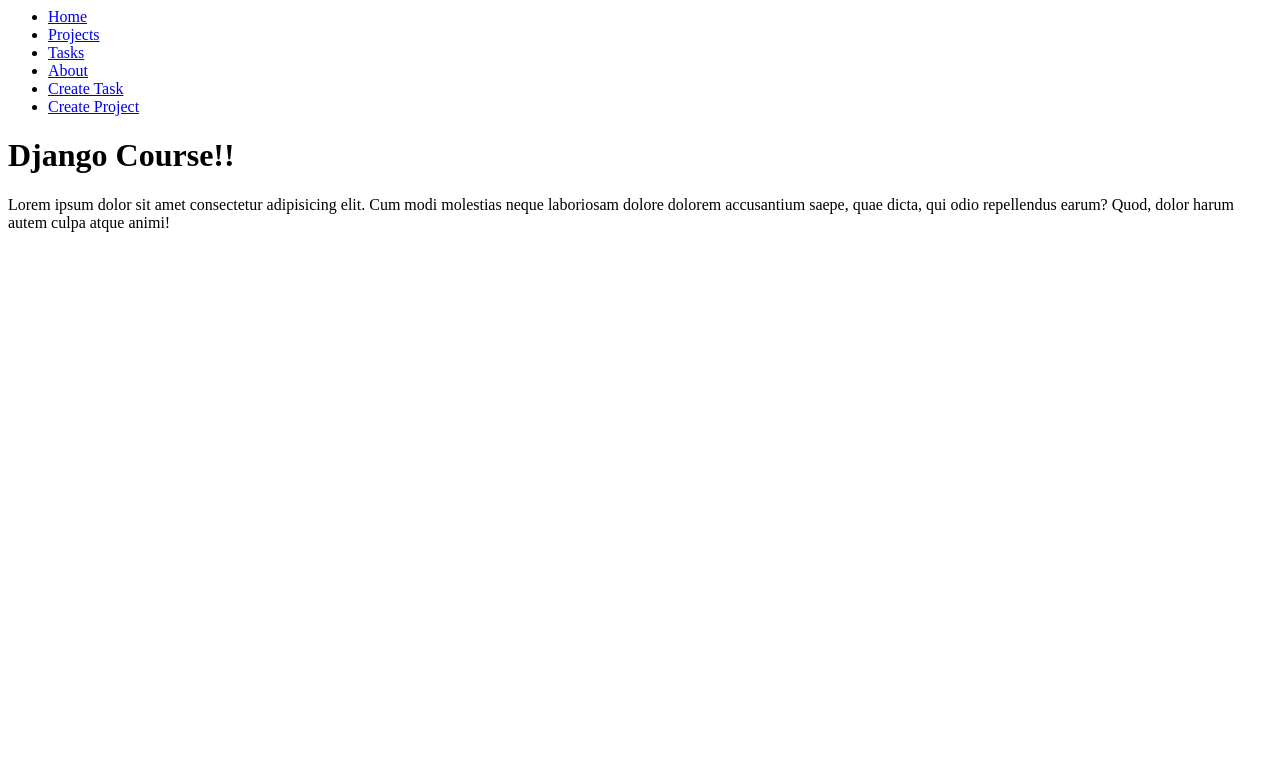
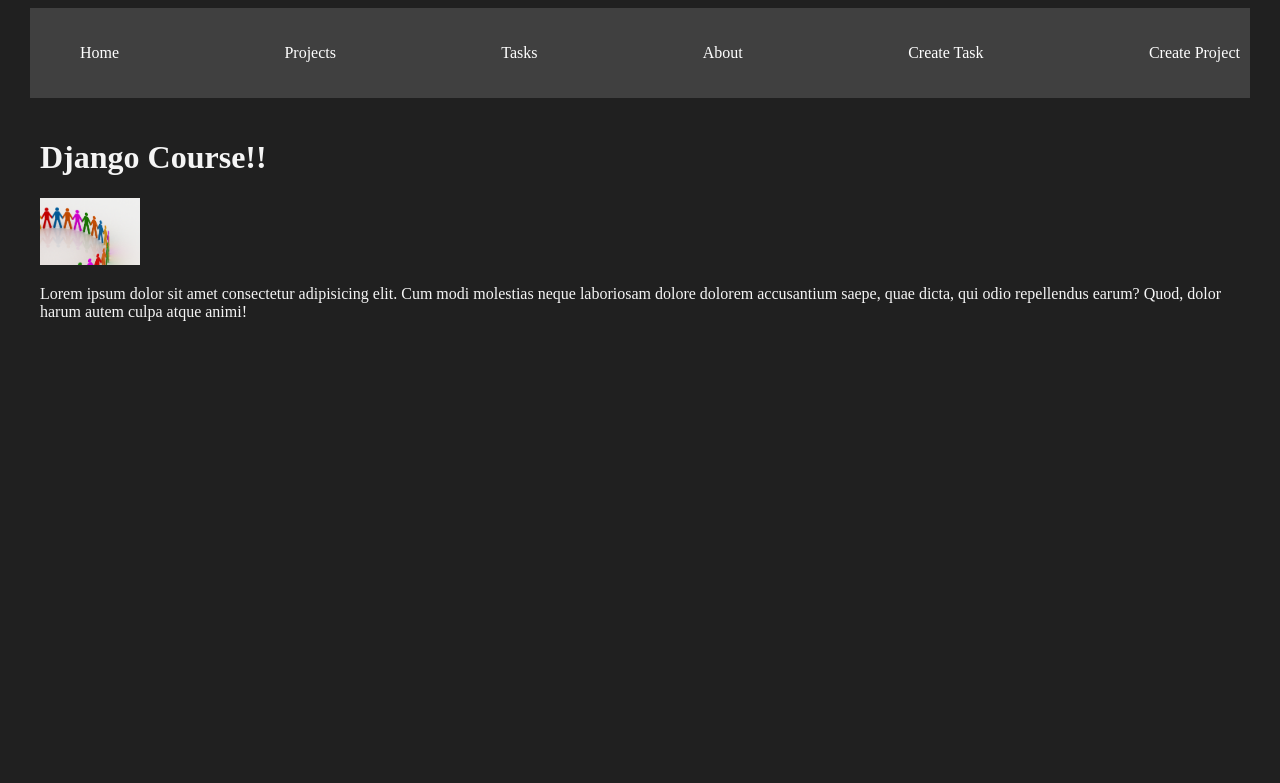
Before and after one commit to GJVizconde/django_practice, a Django app: page / in a window 1280 px wide. Shown: the top 783 px of the page. Run offline with Django 4.2, Linux system fonts and the light colour scheme.

Commit message:
practice done

```diff
--- /dev/null
+++ b/myapp/static/Styles/main.css
@@ -0,0 +1,46 @@
+body {
+  background-color: #202020;
+  color: whitesmoke;
+}
+
+.navbar {
+  background-color: #404040;
+  padding: 5px 0;
+}
+
+.navbar ul {
+  display: flex;
+  justify-content: space-between;
+}
+
+.navbar li {
+  list-style: none;
+}
+
+.navbar ul li a {
+  color: white;
+  text-decoration: none;
+}
+
+.navbar ul li a:hover {
+  color: aquamarine;
+}
+
+.container {
+  max-width: 1200px;
+  margin: auto;
+  padding: 20px 10px;
+}
+.card {
+  background-color: whitesmoke;
+  padding: 10px;
+  margin-bottom: 2px;
+  color: black;
+}
+
+.input {
+  background: wheat;
+  padding: 10px;
+  text-align: center;
+  display: block;
+}
--- a/myapp/templates/index.html
+++ b/myapp/templates/index.html
@@ -1,6 +1,9 @@
-{% extends 'layouts/Base.html' %} {% block content %}
+{% extends 'layouts/Base.html' %} {% block content %} {% load static %}
 
 <h1>{{title}}</h1>
+
+<img src="{% static 'amigos.png' %}" alt="" width="100" />
+
 <p>
   Lorem ipsum dolor sit amet consectetur adipisicing elit. Cum modi molestias neque laboriosam
   dolore dolorem accusantium saepe, quae dicta, qui odio repellendus earum? Quod, dolor harum autem
--- a/myapp/templates/layouts/base.html
+++ b/myapp/templates/layouts/base.html
@@ -1,24 +1,37 @@
-<nav>
+{% load static %}
+
+<!DOCTYPE html>
+<html lang="en">
+  <head>
+    <meta charset="UTF-8" />
+    <meta name="viewport" content="width=device-width, initial-scale=1.0" />
+    <title>Django Projects</title>
+    <link rel="stylesheet" href="{% static 'styles/main.css' %}" />
+  </head>
+  <body>
+    <nav class="navbar container">
       <ul>
         <li>
-      <a href="/">Home</a>
+          <a href="{% url 'index' %}">Home</a>
         </li>
         <li>
-      <a href="/projects">Projects</a>
+          <a href="{% url 'projects' %}">Projects</a>
         </li>
         <li>
-      <a href="/tasks">Tasks</a>
+          <a href="{% url 'tasks' %}">Tasks</a>
         </li>
         <li>
-      <a href="/about">About</a>
+          <a href="{% url 'about' %}">About</a>
         </li>
         <li>
-      <a href="/create_task">Create Task</a>
+          <a href="{% url 'create_task' %}">Create Task</a>
         </li>
         <li>
-      <a href="/create_project">Create Project</a>
+          <a href="{% url 'create_project' %}">Create Project</a>
         </li>
       </ul>
     </nav>
 
-{% block content %} {% endblock %}
+    <main class="container">{% block content %} {% endblock %}</main>
+  </body>
+</html>
--- a/myapp/templates/projects/projects.html
+++ b/myapp/templates/projects/projects.html
@@ -4,8 +4,10 @@
 
 {% for project in projects %}
 
-<article>
-  <h1>{{project.name}}</h1>
+<article class="card">
+  <a href="{% url 'project_detail' project.id %}">
+    <h1>{{project.name}}</h1>
+  </a>
 </article>
 
 {% endfor %} {% endblock %}
--- a/myapp/urls.py
+++ b/myapp/urls.py
@@ -2,11 +2,12 @@
 from . import views
 
 urlpatterns = [
-    path('',views.index),
-    path('about/',views.about),
-    path('hello/<str:username>',views.hello),
-    path('projects/',views.projects),
-    path('tasks/',views.tasks),
-    path('create_task/', views.create_task),
-    path('create_project/', views.create_project)
+    path('', views.index, name='index'),
+    path('about/', views.about, name='about'),
+    path('hello/<str:username>', views.hello, name='hello'),
+    path('projects/', views.projects, name='projects'),
+    path('projects/<int:id>', views.project_detail, name='project_detail'),
+    path('tasks/', views.tasks, name='tasks'),
+    path('create_task/', views.create_task, name='create_task'),
+    path('create_project/', views.create_project, name='create_project')
 ]
--- a/myapp/views.py
+++ b/myapp/views.py
@@ -1,6 +1,6 @@
 from django.http import HttpResponse
 from .models import Project, Task
-from django.shortcuts import render, redirect
+from django.shortcuts import render, redirect, get_object_or_404
 from .forms import CreateNewTask, CreateNewProject
 
 # Create your views here.
@@ -50,7 +50,7 @@
     else:
         Task.objects.create(
             title=request.POST['title'], description=request.POST['description'], project_id=2)
-        return redirect('/tasks/')
+        return redirect('tasks')
 
 
 def create_project(request):
@@ -60,6 +60,15 @@
         })
     else:
         print(request.POST)
-        return render(request, 'projects/create_project.html', {
-            'form': CreateNewProject()
-        })
+        Project.objects.create(name=request.POST["name"])
+        return redirect('projects')
+
+
+def project_detail(request, id):
+    project = get_object_or_404(Project, id=id)
+    tasks = Task.objects.filter(project_id=id)
+    print(project)
+    return render(request, 'projects/detail.html', {
+        'project': project,
+        'tasks': tasks
+    })
```
Also changed, not shown: myapp/forms.py (+8 -3 lines), myapp/templates/projects/detail.html (added, +11 -0 lines), myapp/static/amigos.png (added). Lines whose indentation alone changed are shown as unchanged.
